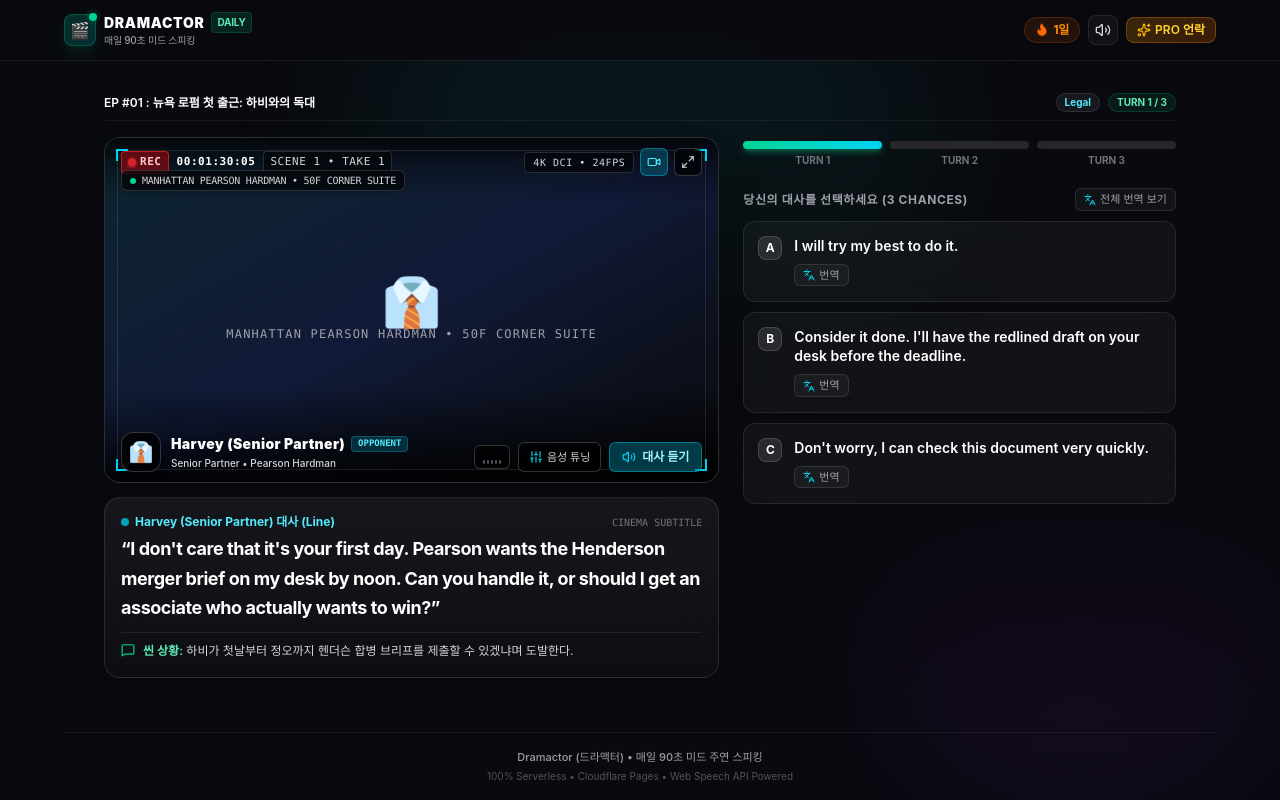
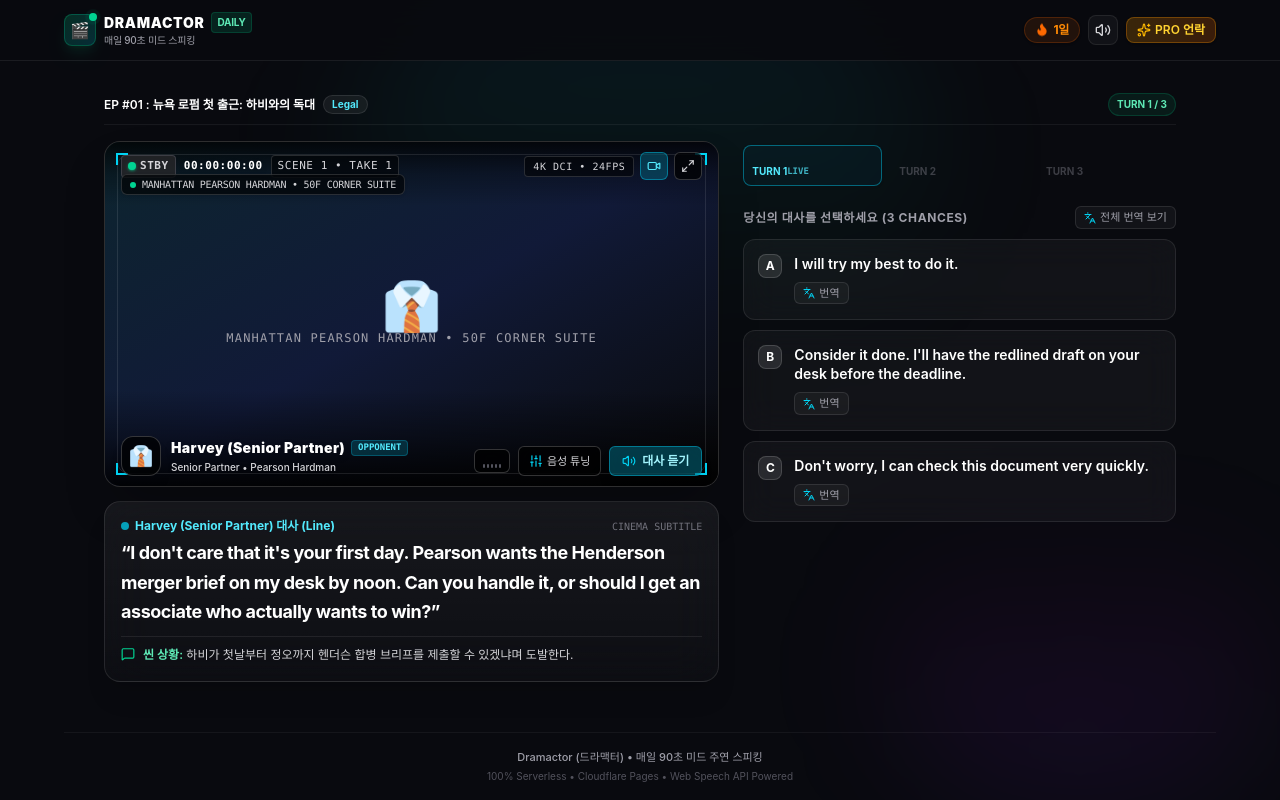
Before and after one commit to kroa/dramactor, a React (Vite) app: page / in a window 1280 px wide. Built offline with nearby package versions, Linux system fonts and the light colour scheme; a web font is replaced by a local one.

Commit message:
feat(gameplay): fix HUD timecode to STBY/REC dynamic state and add bi-directional turn navigation

```diff
--- a/src/App.tsx
+++ b/src/App.tsx
@@ -25,6 +25,7 @@ export const App: React.FC = () => {
     unlockWithKey,
     selectChoice,
     submitTurn,
+    goToTurn,
     resetGame,
     selectArchiveEpisode,
   } = useDramactorGame();
@@ -83,8 +84,10 @@ export const App: React.FC = () => {
             turn={currentTurn}
             isMuted={isMuted}
             selectedChoice={selectedChoice}
+            turnResults={turnResults}
             onSelectChoice={selectChoice}
             onSubmitTurn={submitTurn}
+            onGoToTurn={goToTurn}
           />
         )}
       </main>
--- a/src/components/CinematicVideoStage.tsx
+++ b/src/components/CinematicVideoStage.tsx
@@ -34,7 +34,8 @@ export const CinematicVideoStage: React.FC<CinematicVideoStageProps> = ({
   const [isTheaterMode, setIsTheaterMode] = useState<boolean>(false);
   const [isVideoLoaded, setIsVideoLoaded] = useState<boolean>(false);
   const [videoError, setVideoError] = useState<boolean>(false);
-  const [timecode, setTimecode] = useState<string>('00:01:24:18');
+  const [playTimecode, setPlayTimecode] = useState<string>('00:00:00:00');
+  const displayTimecode = isPlayingTTS ? playTimecode : '00:00:00:00';
 
   const videoRef = useRef<HTMLVideoElement>(null);
   const visualConfig = getSceneVisualConfig(episode.episodeNumber, turn.turnIndex);
@@ -58,27 +59,25 @@ export const CinematicVideoStage: React.FC<CinematicVideoStageProps> = ({
     }
   };
 
-  // Realistic SMPTE 24FPS Timecode simulation
+  const formatSMPTE = (totalSec: number) => {
+    const clamped = Math.max(0, totalSec);
+    const m = Math.floor(clamped / 60);
+    const s = Math.floor(clamped % 60);
+    const f = Math.floor((clamped % 1) * 24);
+    const pad = (n: number) => n.toString().padStart(2, '0');
+    return `00:${pad(m)}:${pad(s)}:${pad(f)}`;
+  };
+
+  // Realistic SMPTE timecode: tracks active audio/video playback during speech
   useEffect(() => {
-    let frame = 18;
-    let sec = 24;
-    let min = 1;
-    const interval = setInterval(() => {
-      frame += 1;
-      if (frame >= 24) {
-        frame = 0;
-        sec += 1;
-        if (sec >= 60) {
-          sec = 0;
-          min += 1;
-        }
-      }
-      const pad = (n: number) => n.toString().padStart(2, '0');
-      setTimecode(`00:${pad(min)}:${pad(sec)}:${pad(frame)}`);
-    }, 1000 / 24);
+    if (!isPlayingTTS) return;
 
-    return () => clearInterval(interval);
-  }, []);
+    const unsubscribe = subscribeAudioTime((audioCurrentTime) => {
+      setPlayTimecode(formatSMPTE(audioCurrentTime));
+    });
+
+    return () => unsubscribe();
+  }, [isPlayingTTS]);
 
   // Reset video cleanly to start when turn or episode changes
   useEffect(() => {
@@ -251,11 +250,18 @@ export const CinematicVideoStage: React.FC<CinematicVideoStageProps> = ({
       <div className="absolute top-2.5 inset-x-3 sm:inset-x-4 flex items-center justify-between text-[10px] sm:text-[11px] font-mono tracking-wider z-10 pointer-events-none">
         {/* Left: Recording Status & Timecode */}
         <div className="flex items-center space-x-2">
-          <span className="flex items-center space-x-1 px-1.5 py-0.5 rounded bg-red-600/40 border border-red-500/60 text-red-200 font-bold backdrop-blur-md">
-            <span className="w-2 h-2 rounded-full bg-red-500 animate-pulse inline-block shadow-sm shadow-red-500" />
-            <span>REC</span>
-          </span>
-          <span className="font-bold text-white drop-shadow-md">{timecode}</span>
+          {isPlayingTTS ? (
+            <span className="flex items-center space-x-1 px-1.5 py-0.5 rounded bg-red-600/40 border border-red-500/60 text-red-200 font-bold backdrop-blur-md">
+              <span className="w-2 h-2 rounded-full bg-red-500 animate-pulse inline-block shadow-sm shadow-red-500" />
+              <span>REC</span>
+            </span>
+          ) : (
+            <span className="flex items-center space-x-1 px-1.5 py-0.5 rounded bg-zinc-800/80 border border-zinc-600/60 text-zinc-300 font-bold backdrop-blur-md">
+              <span className="w-2 h-2 rounded-full bg-emerald-400 inline-block shadow-sm shadow-emerald-400/50" />
+              <span>STBY</span>
+            </span>
+          )}
+          <span className="font-bold text-white drop-shadow-md">{displayTimecode}</span>
           <span className="hidden sm:inline-block px-1.5 py-0.5 rounded bg-black/50 border border-white/15 text-zinc-300 backdrop-blur-md">
             SCENE {turn.turnIndex} • TAKE {turnIndex + 1}
           </span>
--- a/src/components/ScenePlay.tsx
+++ b/src/components/ScenePlay.tsx
@@ -1,6 +1,6 @@
 import React, { useState, useEffect, useRef } from 'react';
 import { Sparkles, MessageSquare, Languages } from 'lucide-react';
-import type { Choice, Episode, SceneTurn } from '../types';
+import type { Choice, Episode, SceneTurn, TurnResult } from '../types';
 import { playStudioClip, stopNativeSpeech } from '../utils/speechMatch';
 import { SpeechRecorder } from './SpeechRecorder';
 import { VoiceSettingsModal } from './VoiceSettingsModal';
@@ -12,8 +12,10 @@ interface ScenePlayProps {
   turn: SceneTurn;
   isMuted: boolean;
   selectedChoice: Choice | null;
+  turnResults?: TurnResult[];
   onSelectChoice: (choice: Choice) => void;
   onSubmitTurn: (transcript: string, similarity: number, passed: boolean) => void;
+  onGoToTurn?: (index: number) => void;
 }
 
 export const ScenePlay: React.FC<ScenePlayProps> = ({
@@ -22,8 +24,10 @@ export const ScenePlay: React.FC<ScenePlayProps> = ({
   turn,
   isMuted,
   selectedChoice,
+  turnResults,
   onSelectChoice,
   onSubmitTurn,
+  onGoToTurn,
 }) => {
   const [isPlayingTTS, setIsPlayingTTS] = useState<boolean>(false);
   const [isVoiceModalOpen, setIsVoiceModalOpen] = useState<boolean>(false);
@@ -126,16 +130,44 @@ export const ScenePlay: React.FC<ScenePlayProps> = ({
 
   return (
     <div className="w-full max-w-md md:max-w-4xl lg:max-w-6xl mx-auto space-y-4 px-2 sm:px-4 py-2 text-left">
-      {/* Top Episode Header Info */}
-      <div className="flex items-center justify-between text-xs text-zinc-400 border-b border-white/[0.06] pb-2">
-        <span className="font-semibold text-white truncate max-w-[280px] sm:max-w-md">
-          EP #{episode.episodeNumber.toString().padStart(2, '0')} : {episode.title}
-        </span>
-        <div className="flex items-center space-x-2">
+      {/* Top Episode Header Info & Turn Navigation */}
+      <div className="flex flex-wrap items-center justify-between gap-2 text-xs text-zinc-400 border-b border-white/[0.06] pb-2">
+        <div className="flex items-center space-x-2 truncate">
+          <span className="font-semibold text-white truncate max-w-[200px] sm:max-w-md">
+            EP #{episode.episodeNumber.toString().padStart(2, '0')} : {episode.title}
+          </span>
           <span className="px-2 py-0.5 rounded-full text-[10px] font-bold bg-white/[0.06] border border-white/10 text-cyan-300">
             {episode.genre}
           </span>
-          <span className="hidden md:inline-flex px-2 py-0.5 rounded-full text-[10px] font-bold bg-emerald-500/10 text-emerald-300 border border-emerald-500/20">
+        </div>
+
+        {/* Turn Navigation Controls */}
+        <div className="flex items-center space-x-1.5 shrink-0">
+          {turnIndex > 0 && onGoToTurn && (
+            <button
+              type="button"
+              onClick={() => onGoToTurn(turnIndex - 1)}
+              className="flex items-center space-x-1 px-2.5 py-1 rounded-lg bg-white/[0.08] hover:bg-white/20 border border-white/15 hover:border-cyan-400 text-xs font-semibold text-zinc-200 hover:text-white transition-all active:scale-95 shadow-sm cursor-pointer"
+              title={`Turn ${turnIndex}으로 돌아가기`}
+            >
+              <span>◀</span>
+              <span>이전 턴 (Turn {turnIndex})</span>
+            </button>
+          )}
+
+          {turnResults && turnIndex < turnResults.length && onGoToTurn && (
+            <button
+              type="button"
+              onClick={() => onGoToTurn(turnIndex + 1)}
+              className="flex items-center space-x-1 px-2.5 py-1 rounded-lg bg-emerald-500/20 hover:bg-emerald-500/35 border border-emerald-500/40 text-xs font-semibold text-emerald-300 hover:text-white transition-all active:scale-95 shadow-sm cursor-pointer"
+              title={`다음 턴 (Turn ${turnIndex + 2})으로 이동`}
+            >
+              <span>다음 턴 (Turn {turnIndex + 2})</span>
+              <span>▶</span>
+            </button>
+          )}
+
+          <span className="hidden sm:inline-flex px-2 py-1 rounded-full text-[10px] font-bold bg-emerald-500/10 text-emerald-300 border border-emerald-500/20">
             TURN {turnIndex + 1} / 3
           </span>
         </div>
@@ -183,13 +215,35 @@ export const ScenePlay: React.FC<ScenePlayProps> = ({
 
         {/* Right Column (Desktop 5 cols): Turn Progress + Interactive Acting Deck (Choices / Mic) */}
         <div className="md:col-span-5 space-y-3.5">
-          {/* Turn Progress Capsules (3 Glowing Capsules) */}
+          {/* Interactive Turn Navigation Capsules */}
           <div className="flex items-center justify-between space-x-2 pt-1 pb-0.5">
             {[0, 1, 2].map((idx) => {
               const isCurrent = idx === turnIndex;
-              const isDone = idx < turnIndex;
+              const isDone = turnResults ? idx < turnResults.length : idx < turnIndex;
+              const maxAvailable = turnResults ? turnResults.length : turnIndex;
+              const isClickable = Boolean(onGoToTurn && idx <= maxAvailable);
+
               return (
-                <div key={idx} className="flex-1 flex flex-col space-y-1">
+                <button
+                  key={idx}
+                  type="button"
+                  disabled={!isClickable}
+                  onClick={() => isClickable && onGoToTurn?.(idx)}
+                  className={`flex-1 flex flex-col space-y-1 text-left transition-all p-1.5 rounded-lg border ${
+                    isCurrent
+                      ? 'border-cyan-500/50 bg-cyan-950/20 shadow-sm'
+                      : isClickable
+                      ? 'border-transparent hover:border-white/10 hover:bg-white/[0.04] cursor-pointer'
+                      : 'border-transparent opacity-50 cursor-default'
+                  }`}
+                  title={
+                    isCurrent
+                      ? `현재 진행 중인 Turn ${idx + 1}`
+                      : isClickable
+                      ? `Turn ${idx + 1}로 이동 (클릭하여 대사 다시 듣기 / 변경)`
+                      : `Turn ${idx + 1} (이전 턴 완료 후 진행)`
+                  }
+                >
                   <div
                     className={`h-2 rounded-full transition-all duration-500 ${
                       isCurrent
@@ -199,13 +253,46 @@ export const ScenePlay: React.FC<ScenePlayProps> = ({
                         : 'bg-zinc-800'
                     }`}
                   />
-                  <span className="text-[10px] text-center font-bold text-zinc-500">
-                    TURN {idx + 1}
-                  </span>
-                </div>
+                  <div className="flex items-center justify-between text-[10px] px-0.5 font-bold">
+                    <span
+                      className={
+                        isCurrent
+                          ? 'text-cyan-300'
+                          : isDone
+                          ? 'text-emerald-400'
+                          : 'text-zinc-500'
+                      }
+                    >
+                      TURN {idx + 1}
+                    </span>
+                    {isDone && !isCurrent && (
+                      <span className="text-[9px] text-emerald-400 font-mono">완료</span>
+                    )}
+                    {isCurrent && (
+                      <span className="text-[9px] text-cyan-300 animate-pulse font-mono">LIVE</span>
+                    )}
+                  </div>
+                </button>
               );
             })}
           </div>
+
+          {/* Completed Turn Notice Banner when revisiting */}
+          {turnResults && turnIndex < turnResults.length && onGoToTurn && (
+            <div className="flex items-center justify-between px-3 py-2 rounded-xl bg-cyan-950/40 border border-cyan-500/30 text-xs text-zinc-300">
+              <span className="flex items-center space-x-1.5">
+                <span className="w-2 h-2 rounded-full bg-emerald-400" />
+                <span>이전 완료 턴입니다.</span>
+              </span>
+              <button
+                type="button"
+                onClick={() => onGoToTurn(turnIndex + 1)}
+                className="shrink-0 ml-2 px-2.5 py-1 rounded-md bg-emerald-500/30 hover:bg-emerald-500/50 border border-emerald-500/40 text-emerald-300 font-bold text-[11px] transition-colors cursor-pointer"
+              >
+                다음 턴 (Turn {turnIndex + 2}) ▶
+              </button>
+            </div>
+          )}
 
           {/* Choice Selection Phase */}
           {!selectedChoice ? (
--- a/src/hooks/useDramactorGame.ts
+++ b/src/hooks/useDramactorGame.ts
@@ -201,7 +201,8 @@ export function useDramactorGame() {
         scoreEarned,
       };
 
-      const updatedResults = [...turnResults, newResult];
+      const updatedResults = [...turnResults];
+      updatedResults[currentTurnIndex] = newResult;
       setTurnResults(updatedResults);
       setSelectedChoice(null);
 
@@ -217,6 +218,21 @@ export function useDramactorGame() {
       }
     },
     [currentEpisode.turns.length, currentTurnIndex, isMuted, recordGameCompletion, selectedChoice, triggerConfetti, turnResults]
+  );
+
+  // Navigate to a specific turn (e.g. returning to turn 1 to replay or re-record)
+  const goToTurn = useCallback(
+    (targetIndex: number) => {
+      if (targetIndex >= 0 && targetIndex < currentEpisode.turns.length) {
+        setCurrentTurnIndex(targetIndex);
+        if (turnResults[targetIndex]) {
+          setSelectedChoice(turnResults[targetIndex].selectedChoice);
+        } else {
+          setSelectedChoice(null);
+        }
+      }
+    },
+    [currentEpisode.turns.length, turnResults]
   );
 
   // Restart or replay game (allowed if unlocked or for testing/practice)
@@ -255,6 +271,7 @@ export function useDramactorGame() {
     unlockWithKey,
     selectChoice,
     submitTurn,
+    goToTurn,
     resetGame,
     selectArchiveEpisode,
   };
```
Also changed, not shown: 1 other file (tests, documents, lock files or other folders).
